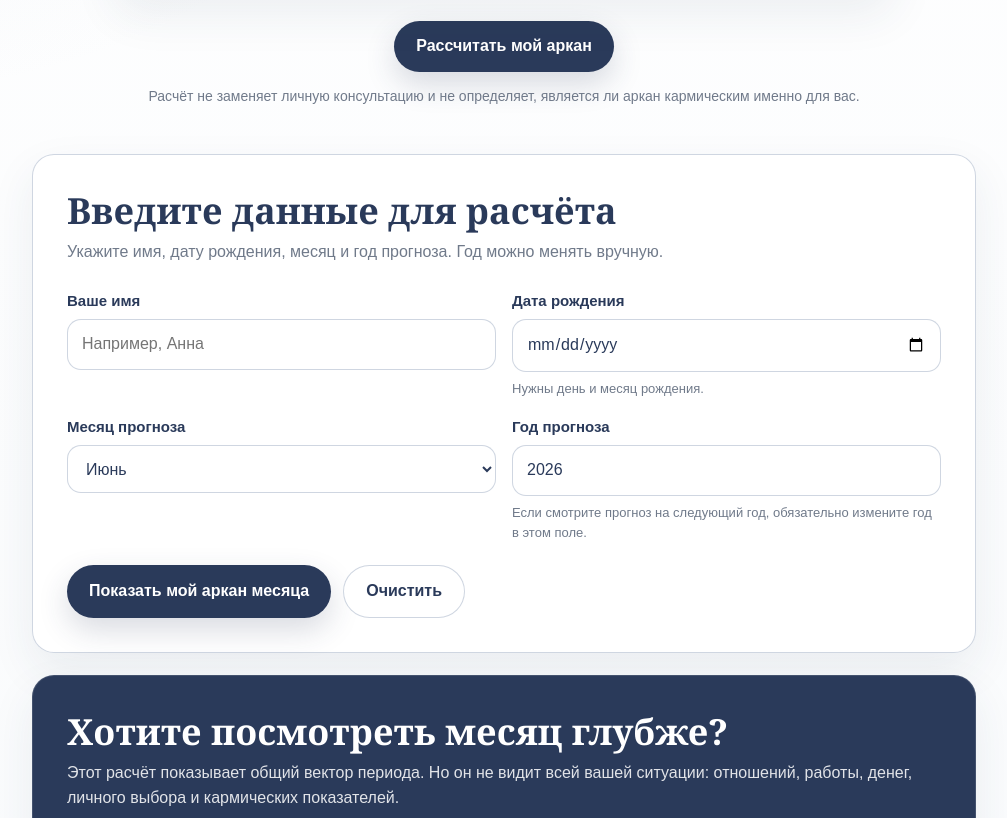
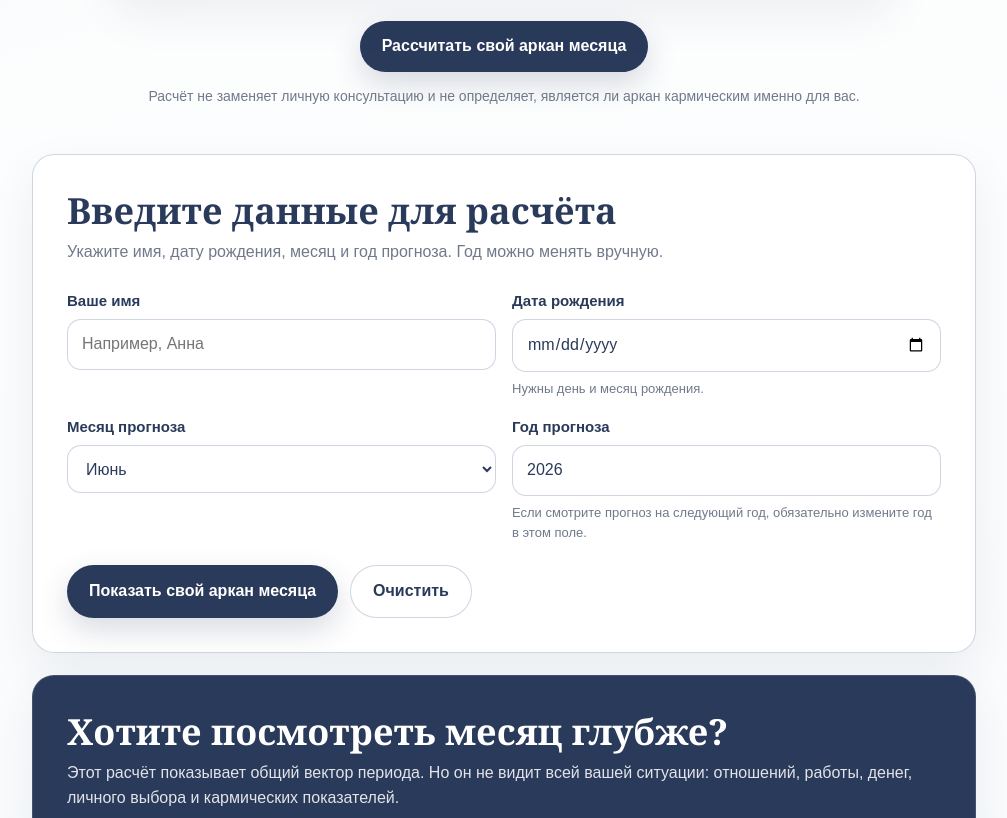
Before and after one commit to bursn66-ui/calc-month-num1, a plain HTML site: page index.html in a window 1280 px wide. Shown: the part 598-1416 px from the top of the page, without its empty margins (136-1143 px from the left). Drawn offline with Linux system fonts and the light colour scheme.

Commit message:
Add files via upload

```diff
--- a/index.html
+++ b/index.html
@@ -578,7 +578,7 @@
 
 
       <div class="actions">
-        <a href="#calculator" class="btn btn-primary">Рассчитать мой аркан</a>
+        <a href="#calculator" class="btn btn-primary">Рассчитать свой аркан месяца</a>
       </div>
 
       <p class="small-note">
@@ -632,7 +632,7 @@
         </div>
 
         <div class="form-actions">
-          <button class="btn btn-primary" type="submit">Показать мой аркан месяца</button>
+          <button class="btn btn-primary" type="submit">Показать свой аркан месяца</button>
           <button class="btn btn-secondary" type="button" id="clearBtn">Очистить</button>
         </div>
 
```
